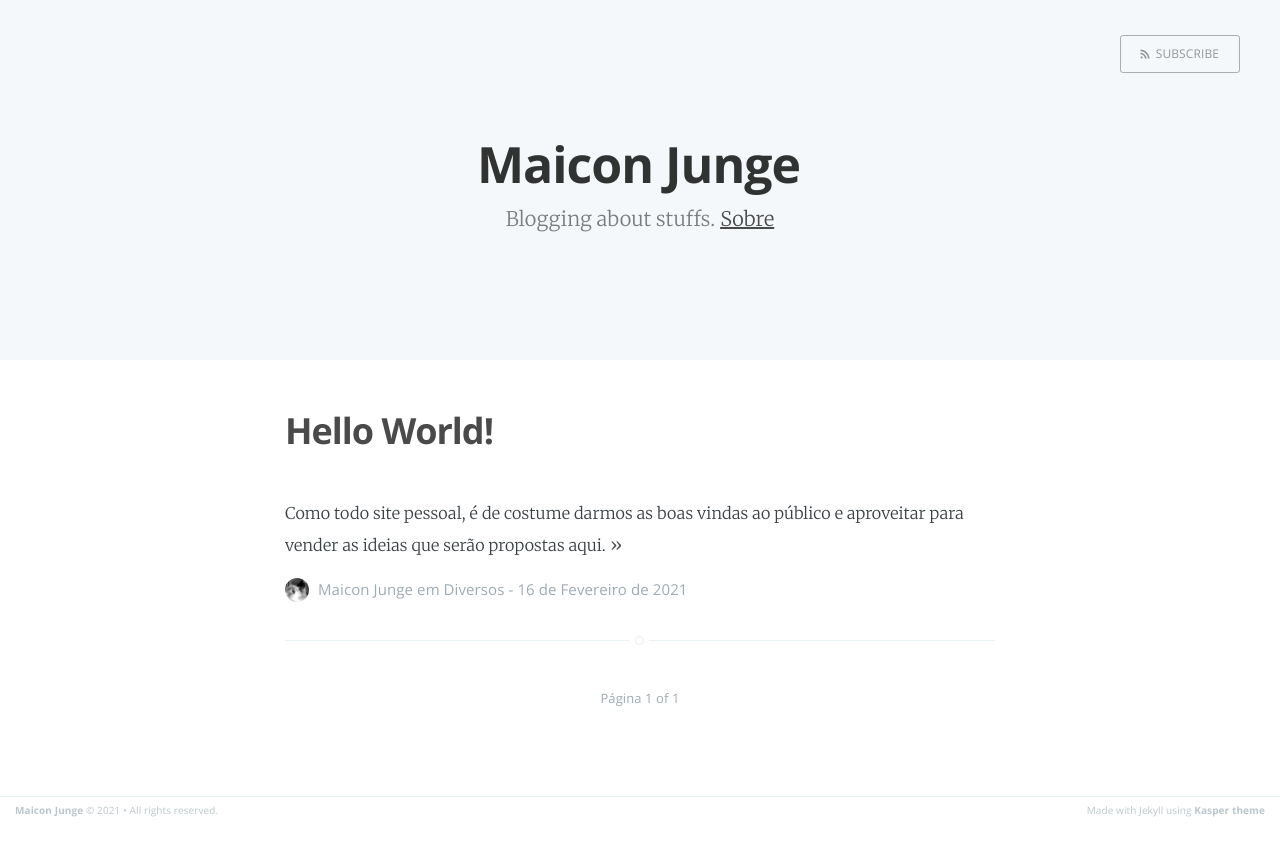
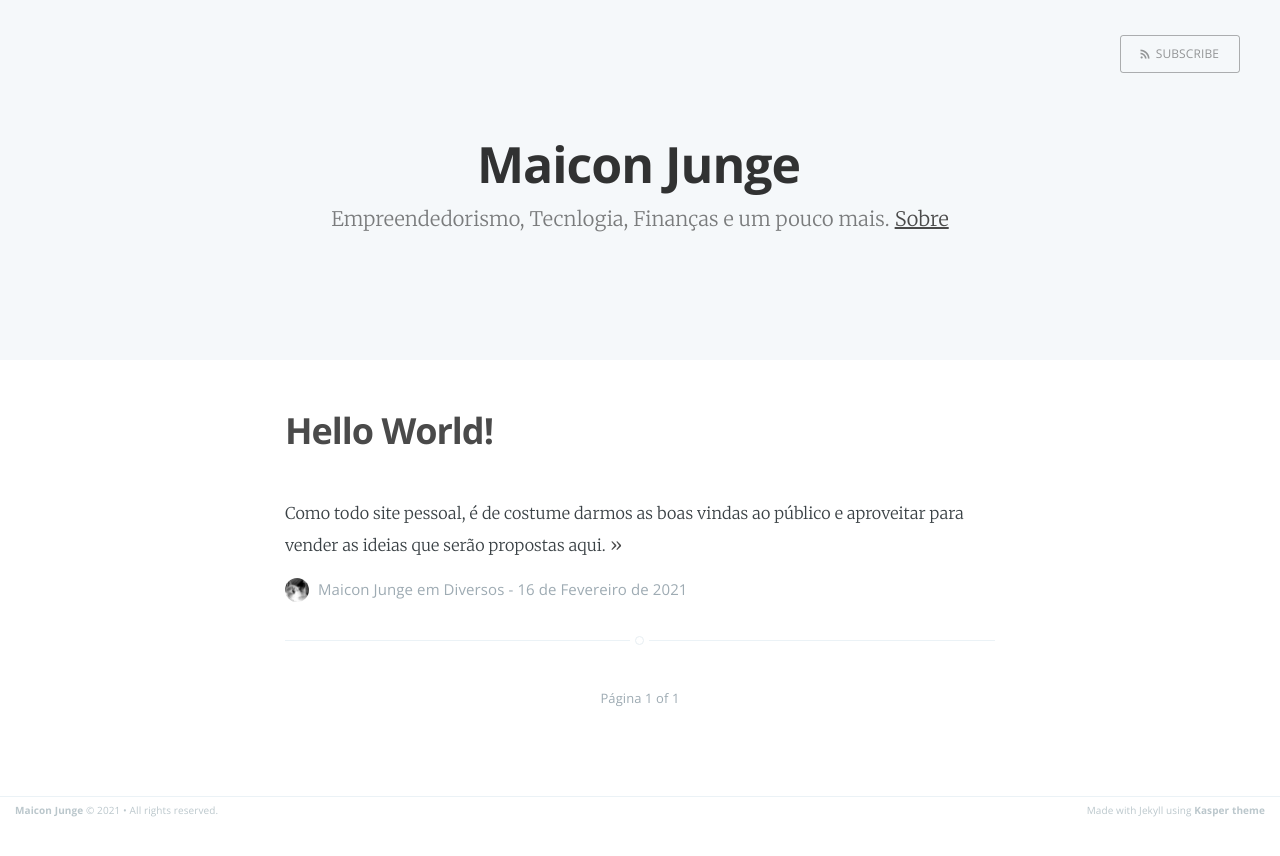
Before and after one commit to MaiconJunge/maiconjunge.github.io, a Jekyll site: the page built from index.html, in a window 1280 px wide. Shown: the top 856 px of the page. Built offline with Jekyll 4.4.1, drawn with Linux system fonts in a browser that asks for light colours; the list of posts is cut into pages by our own code.

Commit message:
Update _config.yml

```diff
--- a/_config.yml
+++ b/_config.yml
@@ -1,6 +1,6 @@
 name: Maicon Junge
-description: Blogging about stuffs
-meta_description: "Your New Jekyll Site, Blogging about stuffs"
+description: Empreendedorismo, Tecnlogia, Finanças e um pouco mais
+meta_description: "Empreendedorismo, Tecnlogia, Finanças e um pouco mais"
 
 markdown: kramdown
 highlighter: rouge
```
